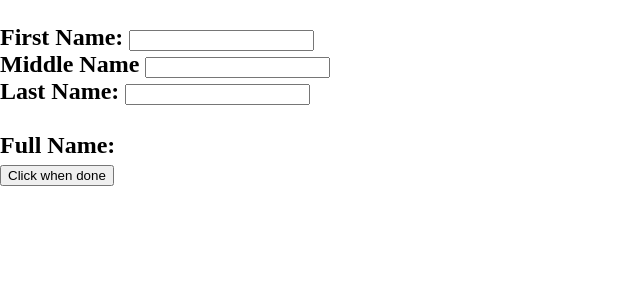
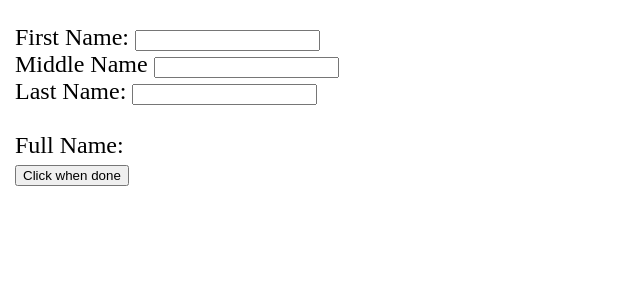
Before and after one commit to MirandaGaudet/blog_post1, a PHP site: page /angular_app/index.html in a window 1280 px wide. Shown: the top 300 px of the page, without its empty margins (0-640 px from the left). Run offline with PHP 8.4, Linux system fonts and the light colour scheme; some libraries are stand-ins or nearby versions.

Commit message:
added style.css

```diff
--- a/angular_app/style.css
+++ b/angular_app/style.css
@@ -2,8 +2,6 @@ body{
   display: block;
       font-size: 1.5em;
       margin-block-start: 1em;
-      margin-block-end: 0.83em;
-      margin-inline-start: 0px;
-      margin-inline-end: 0px;
-      font-weight: bold;
+      margin-inline-start: 15px;
+      font-weight: lighter;
   }
```
